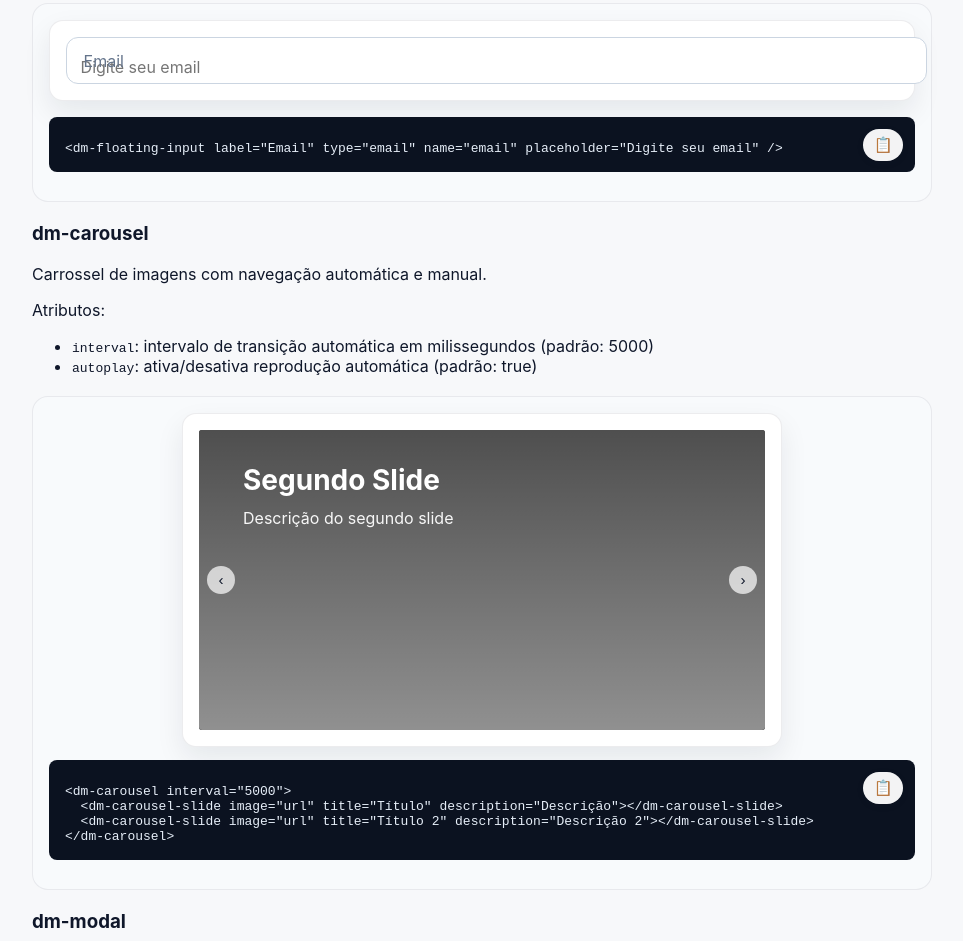
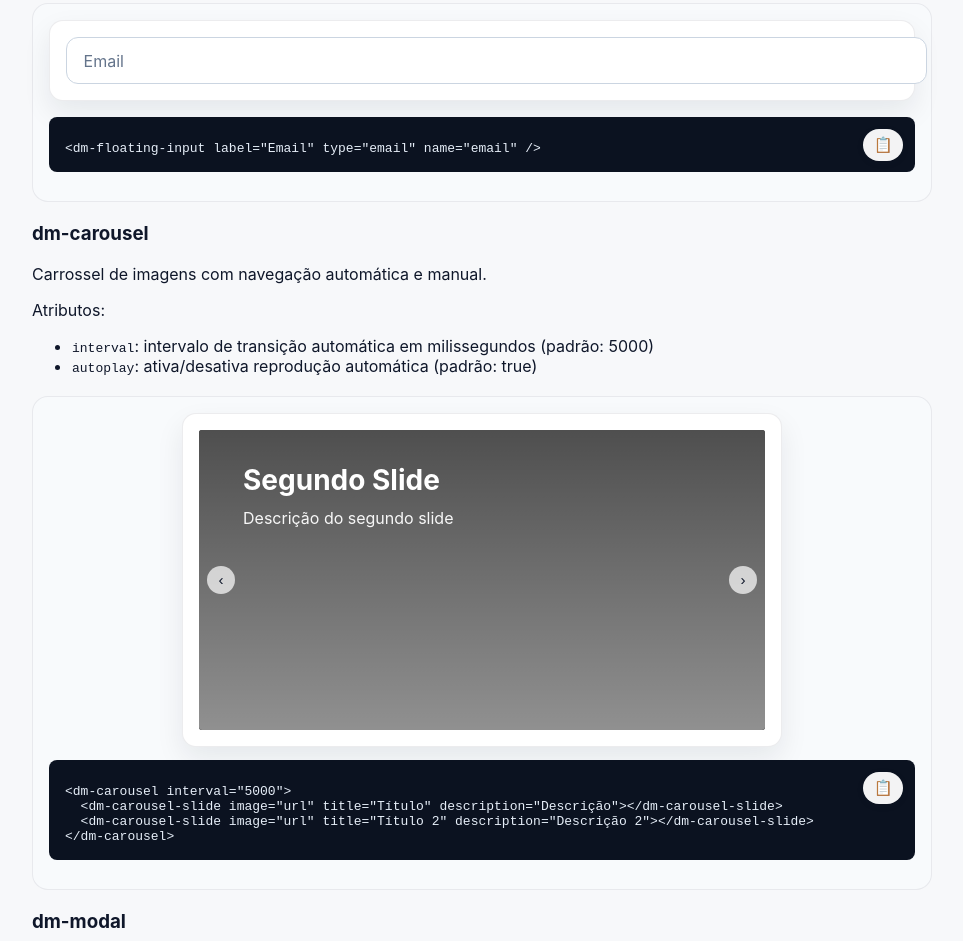
Before and after one commit to LucasMMSilva/dumont, a website built with Vite: page documentation.html in a window 1280 px wide. Shown: the part 2917-3858 px from the top of the page, without its empty margins (272-1235 px from the left). Built offline with nearby package versions, Linux system fonts and the light colour scheme.

Commit message:
fix: correcoes no floating input

```diff
--- a/documentation.html
+++ b/documentation.html
@@ -148,9 +148,9 @@ npm run dev</code></pre>
             <li><code>disabled</code>, <code>required</code>, <code>readonly</code></li>
           </ul>
           <div class="example">
-            <div class="demo"><dm-floating-input label="Email" type="email" name="email" placeholder="Digite seu email"></dm-floating-input></div>
+            <div class="demo"><dm-floating-input label="Email" type="email" name="email"></dm-floating-input></div>
             <div class="code-block">
-              <pre><button class="copy-btn" type="button" aria-label="Copiar código">📋</button><code>&lt;dm-floating-input label="Email" type="email" name="email" placeholder="Digite seu email" /&gt;</code></pre>
+              <pre><button class="copy-btn" type="button" aria-label="Copiar código">📋</button><code>&lt;dm-floating-input label="Email" type="email" name="email" /&gt;</code></pre>
             </div>
           </div>
         </section>
```
Also changed, not shown: index.html (+1 -1 lines).
